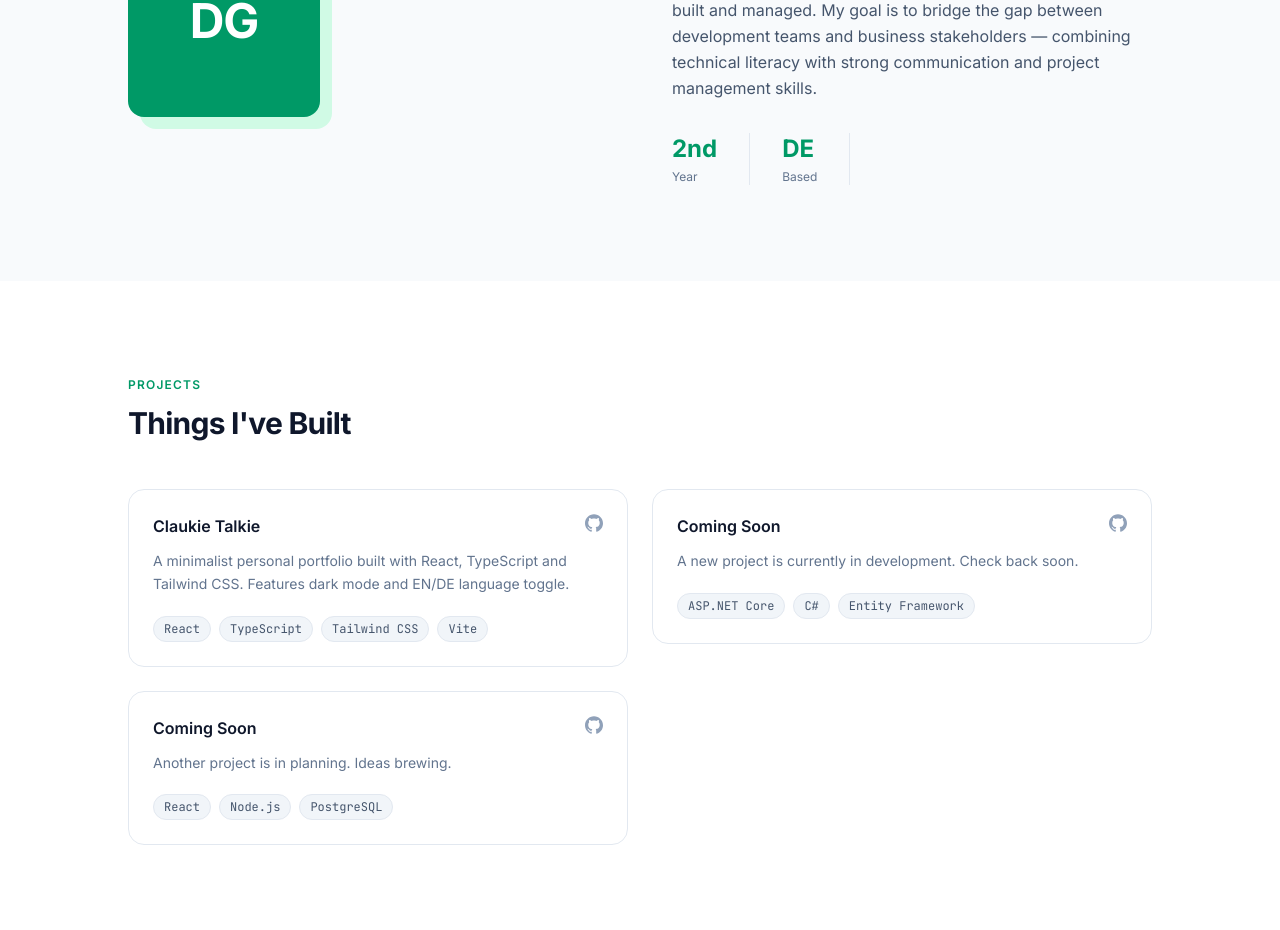
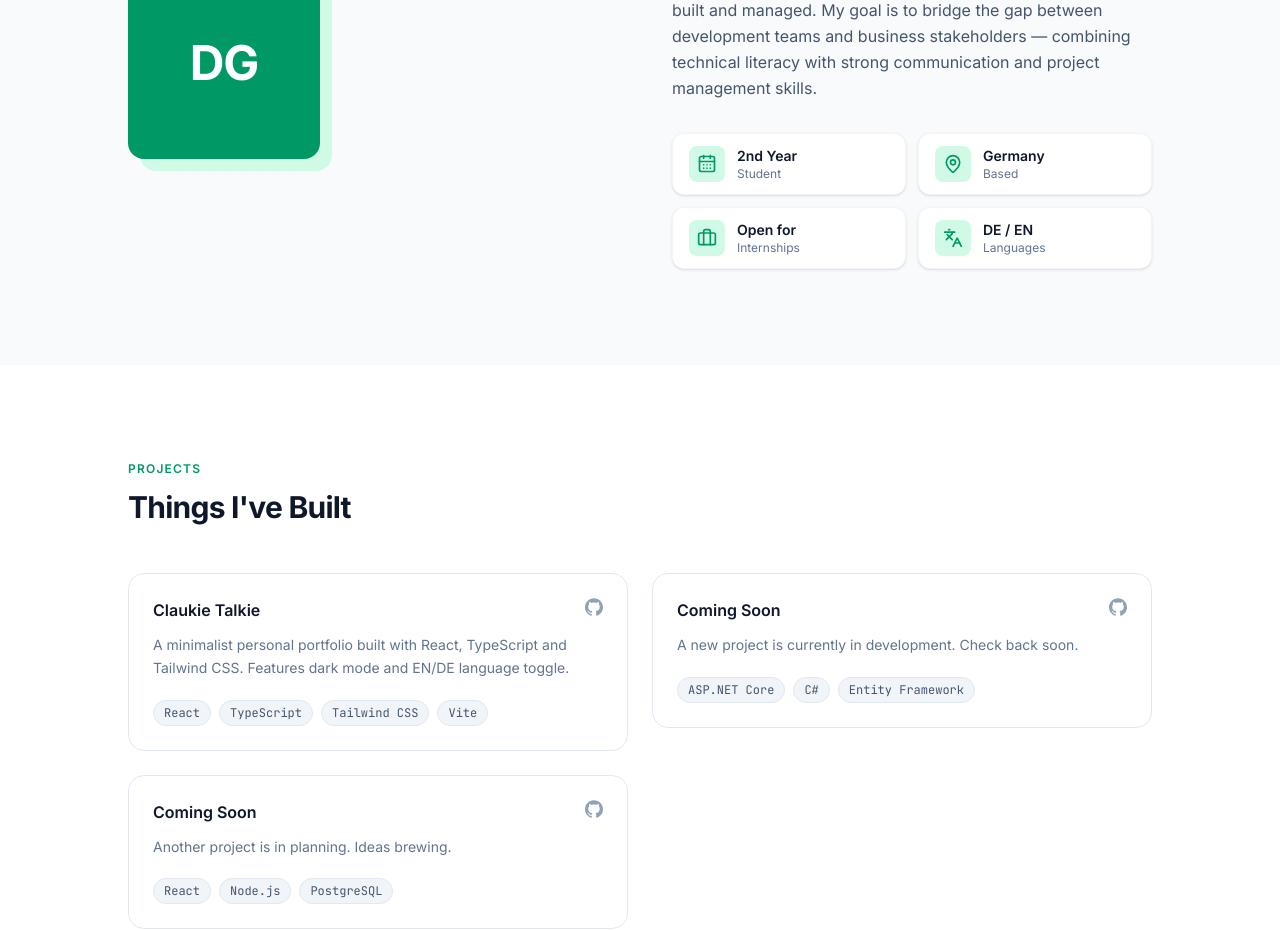
Before and after one commit to geigertd/portfolio-website, a React (Vite) app: page / in a window 1280 px wide. Shown: the part 1039-1969 px from the top of the page. Built offline with nearby package versions, Linux system fonts and the light colour scheme.

Commit message:
feat: add i18n support for About stat cards

```diff
--- a/package.json
+++ b/package.json
@@ -10,6 +10,7 @@
     "preview": "vite preview"
   },
   "dependencies": {
+    "lucide-react": "^1.8.0",
     "react": "^19.2.4",
     "react-dom": "^19.2.4"
   },
--- a/src/components/About.tsx
+++ b/src/components/About.tsx
@@ -1,3 +1,4 @@
+import { CalendarDays, MapPin, Briefcase, Languages } from 'lucide-react'
 import { useScrollFade } from '../hooks/useScrollFade'
 import type { Translation } from '../types/i18n'
 
@@ -39,21 +40,50 @@ export function About({ t }: AboutProps) {
             {t.about.body}
           </p>
 
-          {/* Quick-stat row */}
-          <div className="mt-8 flex gap-8">
-            <div>
-              <p className="text-2xl font-bold text-emerald-600 dark:text-emerald-400">2nd</p>
-              <p className="text-xs text-slate-500 dark:text-slate-500 mt-1">Year</p>
+          {/* Quick-stat grid — 2×2 so 4 cards fit without crowding */}
+          <div className="mt-8 grid grid-cols-2 gap-3">
+            {/* Stat card: Year */}
+            <div className="flex items-center gap-3 bg-white dark:bg-slate-800 rounded-xl px-4 py-3 shadow-sm border border-slate-100 dark:border-slate-700">
+              <div className="bg-emerald-100 dark:bg-emerald-900/40 p-2 rounded-lg">
+                <CalendarDays className="w-5 h-5 text-emerald-600 dark:text-emerald-400" />
+              </div>
+              <div>
+                <p className="text-sm font-semibold text-slate-900 dark:text-slate-100">{t.about.stats.year_value}</p>
+                <p className="text-xs text-slate-500 dark:text-slate-500">{t.about.stats.year_label}</p>
+              </div>
             </div>
-            <div className="w-px bg-slate-200 dark:bg-slate-700" />
-            <div>
-              <p className="text-2xl font-bold text-emerald-600 dark:text-emerald-400">DE</p>
-              <p className="text-xs text-slate-500 dark:text-slate-500 mt-1">Based</p>
+
+            {/* Stat card: Based */}
+            <div className="flex items-center gap-3 bg-white dark:bg-slate-800 rounded-xl px-4 py-3 shadow-sm border border-slate-100 dark:border-slate-700">
+              <div className="bg-emerald-100 dark:bg-emerald-900/40 p-2 rounded-lg">
+                <MapPin className="w-5 h-5 text-emerald-600 dark:text-emerald-400" />
+              </div>
+              <div>
+                <p className="text-sm font-semibold text-slate-900 dark:text-slate-100">{t.about.stats.based_value}</p>
+                <p className="text-xs text-slate-500 dark:text-slate-500">{t.about.stats.based_label}</p>
+              </div>
             </div>
-            <div className="w-px bg-slate-200 dark:bg-slate-700" />
-            <div>
-              <p className="text-2xl font-bold text-emerald-600 dark:text-emerald-400"></p>
-              <p className="text-xs text-slate-500 dark:text-slate-500 mt-1"></p>
+
+            {/* Stat card: Open for Internships */}
+            <div className="flex items-center gap-3 bg-white dark:bg-slate-800 rounded-xl px-4 py-3 shadow-sm border border-slate-100 dark:border-slate-700">
+              <div className="bg-emerald-100 dark:bg-emerald-900/40 p-2 rounded-lg">
+                <Briefcase className="w-5 h-5 text-emerald-600 dark:text-emerald-400" />
+              </div>
+              <div>
+                <p className="text-sm font-semibold text-slate-900 dark:text-slate-100">{t.about.stats.work_value}</p>
+                <p className="text-xs text-slate-500 dark:text-slate-500">{t.about.stats.work_label}</p>
+              </div>
+            </div>
+
+            {/* Stat card: Languages */}
+            <div className="flex items-center gap-3 bg-white dark:bg-slate-800 rounded-xl px-4 py-3 shadow-sm border border-slate-100 dark:border-slate-700">
+              <div className="bg-emerald-100 dark:bg-emerald-900/40 p-2 rounded-lg">
+                <Languages className="w-5 h-5 text-emerald-600 dark:text-emerald-400" />
+              </div>
+              <div>
+                <p className="text-sm font-semibold text-slate-900 dark:text-slate-100">{t.about.stats.lang_value}</p>
+                <p className="text-xs text-slate-500 dark:text-slate-500">{t.about.stats.lang_label}</p>
+              </div>
             </div>
           </div>
         </div>
--- a/src/i18n/de.ts
+++ b/src/i18n/de.ts
@@ -18,6 +18,16 @@ export const de: Translation = {
     title: 'Über mich',
     heading: 'Brücke zwischen Dev & Business',
     body: 'Ich bin ein Informatikstudent im 4. Semester in Deutschland mit dem Ziel, die Brücke zwischen Entwicklungsteams und Geschäftsbereichen zu schlagen — durch technisches Verständnis, starke Kommunikation und Projektmanagement-Kompetenz.',
+    stats: {
+      year_value: '4. Semester',
+      year_label: 'Student',
+      based_value: 'Deutschland',
+      based_label: 'Standort',
+      work_value: 'Offen für',
+      work_label: 'Praktika',
+      lang_value: 'DE / EN',
+      lang_label: 'Sprachen',
+    },
   },
   projects: {
     title: 'Projekte',
--- a/src/i18n/en.ts
+++ b/src/i18n/en.ts
@@ -18,6 +18,16 @@ export const en: Translation = {
     title: 'About Me',
     heading: 'Bridging Dev & Business',
     body: "I'm a 2nd-year Computer Science student based in Germany, with a passion for understanding how software systems are built and managed. My goal is to bridge the gap between development teams and business stakeholders — combining technical literacy with strong communication and project management skills.",
+    stats: {
+      year_value: '2nd Year',
+      year_label: 'Student',
+      based_value: 'Germany',
+      based_label: 'Based',
+      work_value: 'Open for',
+      work_label: 'Internships',
+      lang_value: 'DE / EN',
+      lang_label: 'Languages',
+    },
   },
   projects: {
     title: 'Projects',
--- a/src/types/i18n.ts
+++ b/src/types/i18n.ts
@@ -19,6 +19,16 @@ export interface Translation {
     title: string
     heading: string
     body: string
+    stats: {
+      year_value: string   // e.g. "2nd Year"
+      year_label: string   // e.g. "Student"
+      based_value: string  // e.g. "Germany"
+      based_label: string  // e.g. "Based"
+      work_value: string   // e.g. "Open for"
+      work_label: string   // e.g. "Internships"
+      lang_value: string   // e.g. "DE / EN"
+      lang_label: string   // e.g. "Languages"
+    }
   }
   projects: {
     title: string
```
Also changed, not shown: 1 other file (tests, documents, lock files or other folders).
